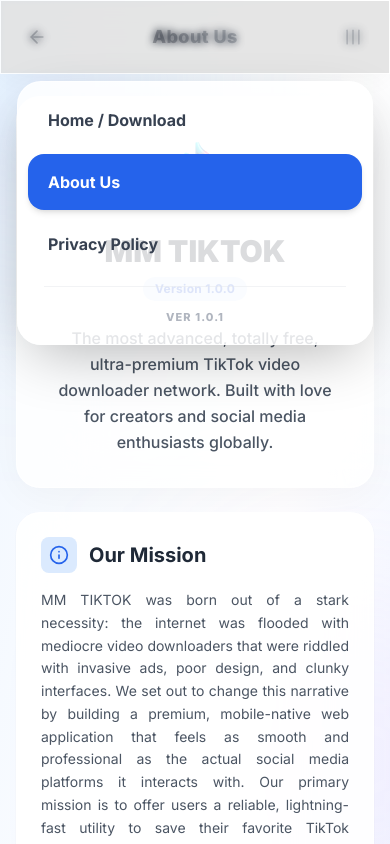
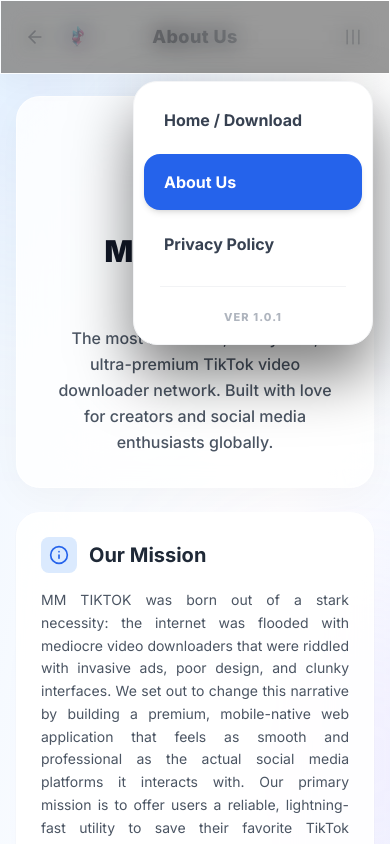
Before and after one commit to maruff630-dev/MM-TIKTOK, a Next.js app: page /about in a window 390 px wide. Both pictures are taken after a click on the button 353 px from the left and 37 px from the top of the page. Shown: the top 844 px of the page. Built offline with nearby package versions, Linux system fonts and the light colour scheme.

Commit message:
style: updated header menu with solid bg, heavy blur backdrop, side slide animation, and logo placement

```diff
--- a/src/components/Header.tsx
+++ b/src/components/Header.tsx
@@ -3,6 +3,7 @@
 import { useState } from "react";
 import { ArrowLeft, Menu } from "lucide-react";
 import { useRouter, usePathname } from "next/navigation";
+import Image from "next/image";
 
 interface HeaderProps {
   title?: string;
@@ -38,15 +39,18 @@
 
   return (
     <nav className="fixed top-0 inset-x-0 w-full flex items-center justify-between p-4 px-4 sm:px-6 z-[100] glass">
-      <div className="flex-1 flex justify-start">
-        {showBack ? (
+      <div className="flex-1 flex justify-start items-center gap-2">
+        {showBack && (
           <button
             onClick={() => router.back()}
-            className="p-2.5 rounded-full hover:bg-black/5 transition-all text-gray-700 active:scale-95 group"
+            className="p-2 sm:p-2.5 rounded-full hover:bg-black/5 transition-all text-gray-700 active:scale-95 group flex-shrink-0"
           >
             <ArrowLeft className="w-5 h-5 sm:w-6 sm:h-6 transition-transform group-hover:-translate-x-1" />
           </button>
-        ) : <div className="w-10"></div>}
+        )}
+        <div className="relative w-8 h-8 sm:w-9 sm:h-9 hover:scale-105 transition-transform">
+          <Image src="/logo.png" alt="Logo" fill sizes="40px" className="object-contain" priority />
+        </div>
       </div>
 
       {/* Title */}
@@ -68,13 +72,13 @@
           <>
             {/* Backdrop */}
             <div
-              className={`fixed inset-0 bg-black/10 backdrop-blur-sm z-[110] transition-opacity duration-300 ${isMenuClosing ? "opacity-0" : "opacity-100"}`}
+              className={`fixed inset-0 bg-black/40 backdrop-blur-md z-[110] transition-opacity duration-300 ${isMenuClosing ? "opacity-0" : "opacity-100"}`}
               onClick={closeMenu}
             />
 
-            {/* Menu Modal */}
-            <div className={`fixed sm:absolute sm:top-full sm:mt-4 sm:right-4 top-20 left-4 right-4 sm:left-auto sm:w-64 glass-card p-2.5 sm:p-3 flex flex-col gap-1.5 z-[120] shadow-[0_20px_60px_-15px_rgba(0,0,0,0.3)] border border-white/60 transition-all duration-300 transform sm:origin-top-right origin-top
-              ${isMenuClosing ? "opacity-0 scale-95 translate-y-[-10px]" : "opacity-100 scale-100 translate-y-0"}
+            {/* Menu Modal (Solid background, horizontal slide animation) */}
+            <div className={`fixed sm:absolute sm:top-full sm:mt-4 sm:right-4 top-20 right-4 w-[240px] sm:w-64 bg-white rounded-3xl p-2.5 sm:p-3 flex flex-col gap-1.5 z-[120] shadow-[0_30px_60px_rgba(0,0,0,0.5)] border border-gray-100 transition-all duration-300 transform
+              ${isMenuClosing ? "opacity-0 translate-x-8" : "opacity-100 translate-x-0"}
             `}>
               <button
                 onClick={() => handleNav('/')}
```
